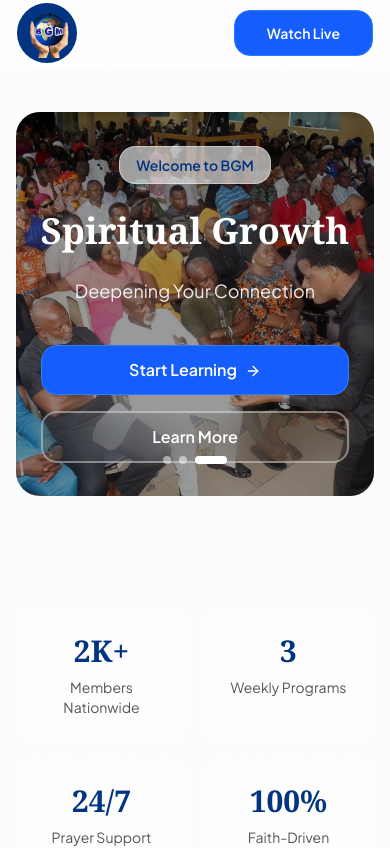
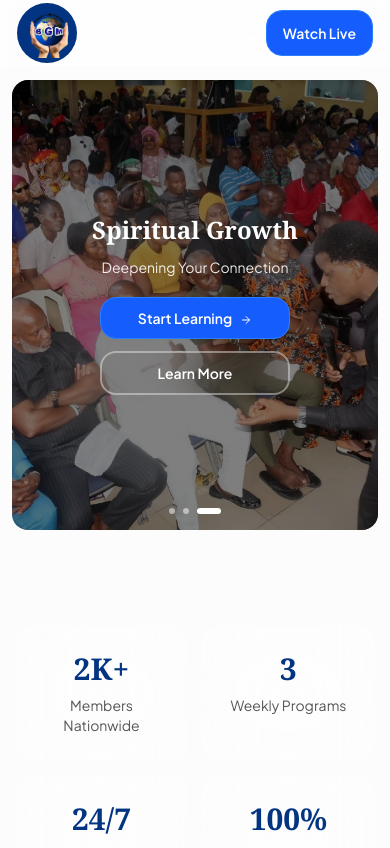
Before and after one commit to rehubdeveloper/bgm_frontend, a Next.js app: page / in a window 390 px wide. Shown: the top 848 px of the page. Built offline with nearby package versions, Linux system fonts and the light colour scheme; a web font is replaced by a local one.

Commit message:
hero responsiveness

```diff
--- a/app/page.tsx
+++ b/app/page.tsx
@@ -114,16 +114,16 @@ export default function LandingPage() {
             </nav>
 
             {/* CTA Button */}
-            <button className="btn-primary text-sm">Watch Live</button>
+            <button className="btn-primary text-sm px-4 md:px-6">Watch Live</button>
           </div>
         </div>
       </header>
 
       {/* Hero Section */}
-      <section className="relative pt-28 pb-12 px-4 sm:px-6 lg:px-8">
+      <section className="relative pt-20 pb-8 px-3 sm:px-6 lg:px-8">
         <div className="max-w-6xl mx-auto">
           {/* Main Hero Carousel */}
-          <div className="relative h-96 md:h-[500px] rounded-3xl overflow-hidden group">
+          <div className="relative h-[450px] sm:h-96 md:h-[500px] rounded-2xl sm:rounded-3xl overflow-hidden group">
             {/* Images */}
             {slides.map((slide, idx) => (
               <div
@@ -136,39 +136,36 @@ export default function LandingPage() {
                   alt={slide.title}
                   className="w-full h-full object-cover"
                 />
-                <div className="absolute inset-0 bg-black/40" />
+                <div className="absolute inset-0 bg-black/50" />
               </div>
             ))}
 
             {/* Content Overlay */}
-            <div className="relative h-full flex flex-col items-center justify-center text-center text-white px-6 z-10">
-              <div className="space-y-6">
-                <div className="inline-block glass-strong px-4 py-2 rounded-2xl">
-                  <p className="text-sm font-semibold text-primary">Welcome to BGM</p>
-                </div>
-                <h1 className="text-4xl md:text-6xl lg:text-7xl font-display font-bold text-balance leading-tight">
+            <div className="relative h-full flex flex-col items-center justify-center text-center text-white px-4 sm:px-6 z-10">
+              <div className="space-y-3 sm:space-y-4 md:space-y-6 max-w-4xl">
+                <h1 className="text-2xl sm:text-4xl md:text-6xl lg:text-7xl font-display font-bold text-balance leading-tight px-2">
                   {slides[currentSlide].title}
                 </h1>
-                <p className="text-lg md:text-2xl text-white/90 max-w-2xl mx-auto font-body">
+                <p className="text-sm sm:text-lg md:text-2xl text-white/90 max-w-2xl mx-auto font-body px-2">
                   {slides[currentSlide].subtitle}
                 </p>
-                <div className="flex flex-col sm:flex-row gap-4 justify-center pt-4">
-                  <button className="btn-primary">
+                <div className="flex flex-col sm:flex-row gap-3 sm:gap-4 justify-center pt-2 sm:pt-4 px-4">
+                  <button className="btn-primary text-sm sm:text-base py-2.5 sm:py-3">
                     {slides[currentSlide].cta}
-                    <ArrowRight className="w-4 h-4 ml-2 inline" />
+                    <ArrowRight className="w-3 h-3 sm:w-4 sm:h-4 ml-2 inline" />
                   </button>
-                  <button className="btn-outline text-white border-white/40 hover:bg-white/10">Learn More</button>
+                  <button className="btn-outline text-white border-white/40 hover:bg-white/10 text-sm sm:text-base py-2.5 sm:py-3">Learn More</button>
                 </div>
               </div>
             </div>
 
             {/* Carousel Controls */}
-            <div className="absolute bottom-8 left-1/2 -translate-x-1/2 flex gap-2 z-20">
+            <div className="absolute bottom-4 sm:bottom-8 left-1/2 -translate-x-1/2 flex gap-2 z-20">
               {slides.map((_, idx) => (
                 <button
                   key={idx}
                   onClick={() => setCurrentSlide(idx)}
-                  className={`transition-all duration-300 rounded-full h-2 ${idx === currentSlide ? "bg-white w-8" : "bg-white/50 w-2 hover:bg-white/70"
+                  className={`transition-all duration-300 rounded-full h-1.5 sm:h-2 ${idx === currentSlide ? "bg-white w-6 sm:w-8" : "bg-white/50 w-1.5 sm:w-2 hover:bg-white/70"
                     }`}
                   aria-label={`Go to slide ${idx + 1}`}
                 />
@@ -177,7 +174,6 @@ export default function LandingPage() {
           </div>
         </div>
       </section>
-
       <div
         className="fixed top-0 left-0 w-full h-full -z-10"
         style={{
@@ -268,7 +264,7 @@ export default function LandingPage() {
                 </p>
               </div>
 
-              <div className="grid grid-cols-3 gap-4 pt-4">
+              <div className="grid grid-cols-3 gap-3 md:gap-4 pt-4">
                 <div className="glass-card p-4 rounded-xl text-center">
                   <p className="text-2xl font-display font-bold text-primary">1000+</p>
                   <p className="text-sm text-muted-foreground font-body">Lives Transformed</p>
```
